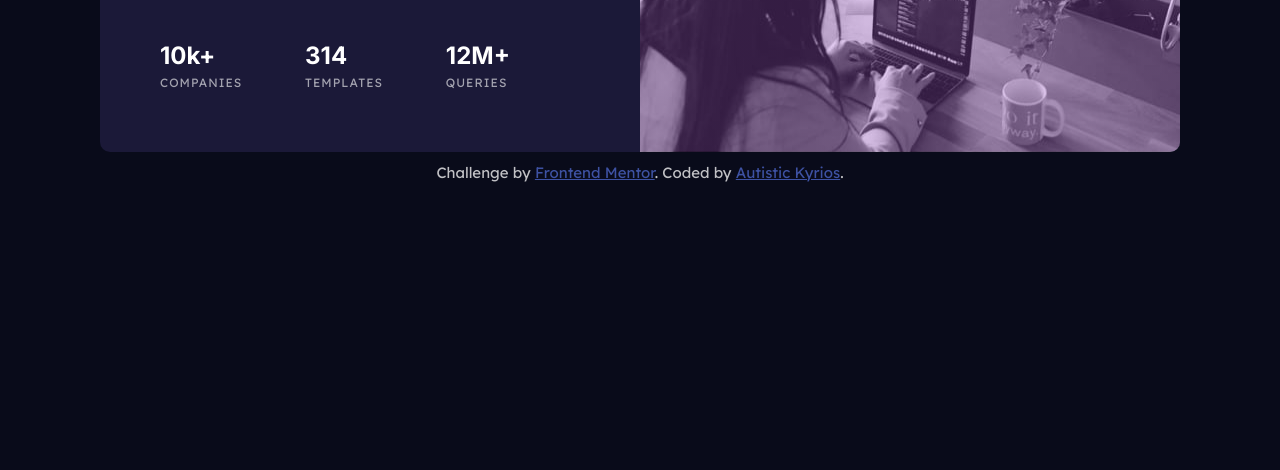
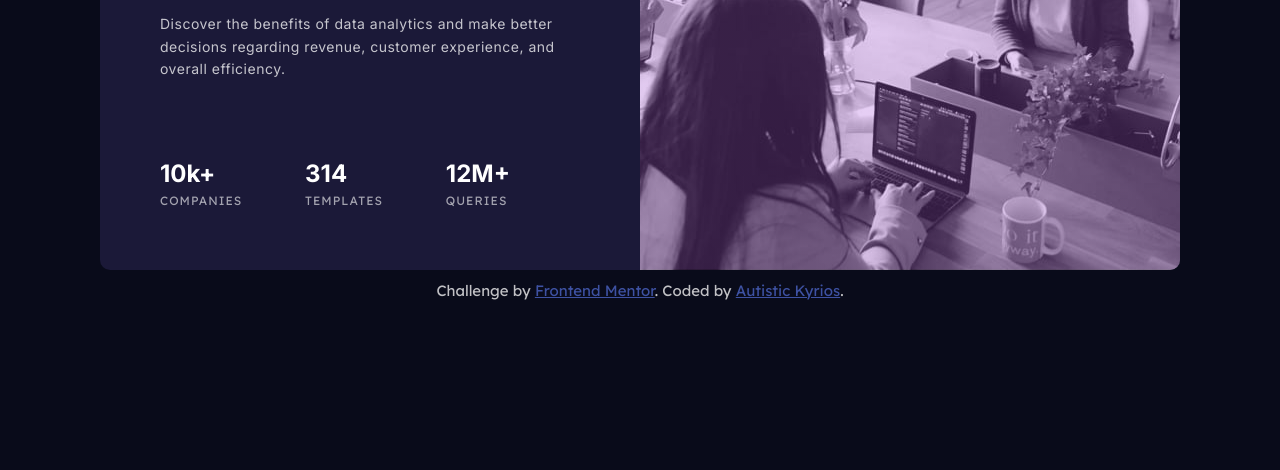
Before and after one commit to autistickyrios/stats-preview-card-component-main, a plain HTML site: page index.html in a window 1280 px wide. Shown: the part 330-800 px from the top of the page. Drawn offline with Linux system fonts and the light colour scheme.

Commit message:
minor mods

```diff
--- a/style.css
+++ b/style.css
@@ -58,7 +58,14 @@ html {
 
 /* GENERAL STYLING */
 
+main {
+  display: grid;
+  place-content: center;
+  margin: auto;
+}
+
 body {
+  height: 100vh;
   font-family: "Lexend Deca", sans-serif;
   font-weight: 400;
   color: hsla(0, 0%, 100%, 0.75);
@@ -66,7 +73,6 @@ body {
   background-color: hsl(233, 47%, 7%);
   display: grid;
   place-content: center;
-  margin: 5rem;
 }
 
 .card-stats {
```
Also changed, not shown: index.html (+0 -7 lines).
